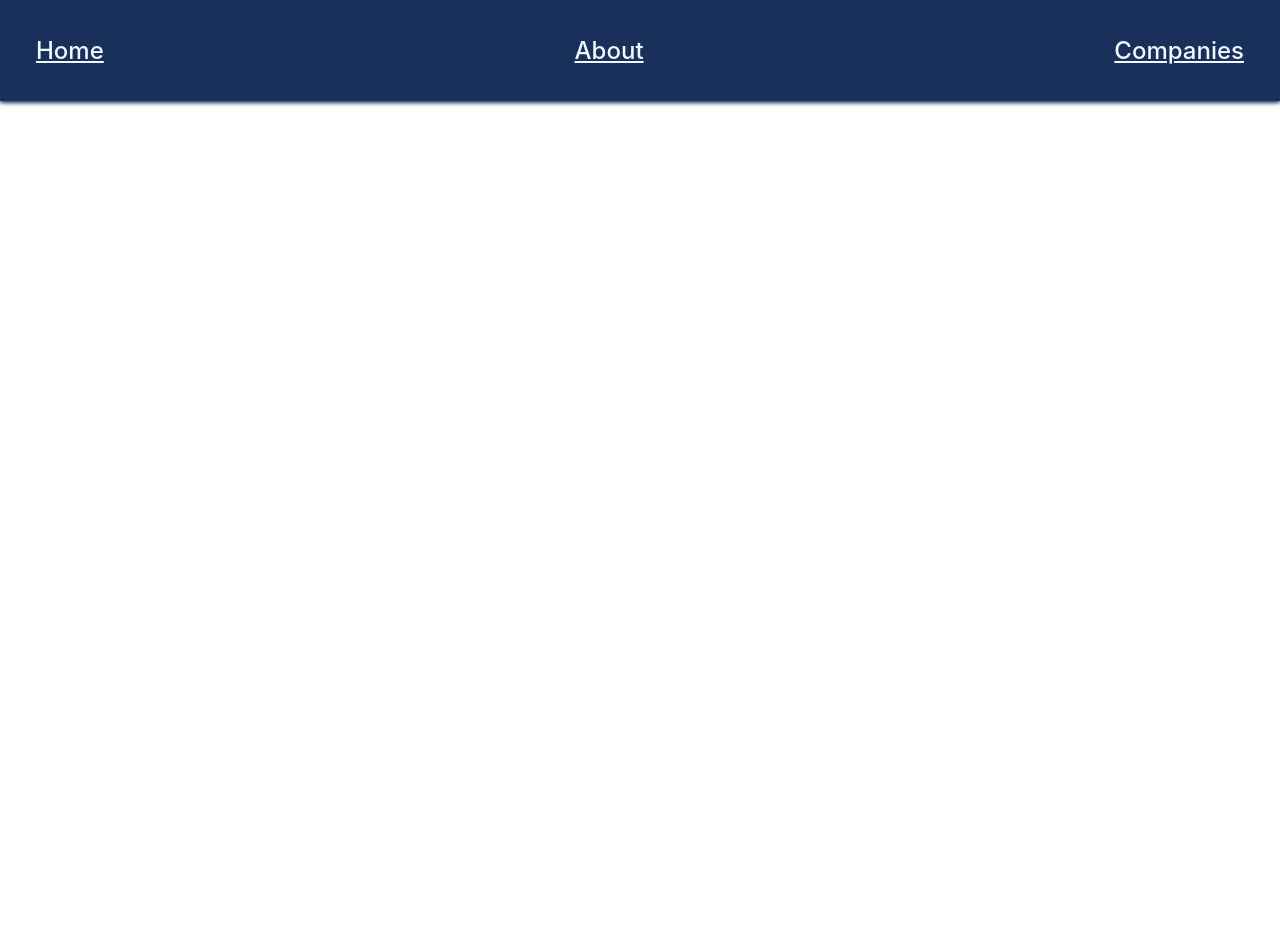
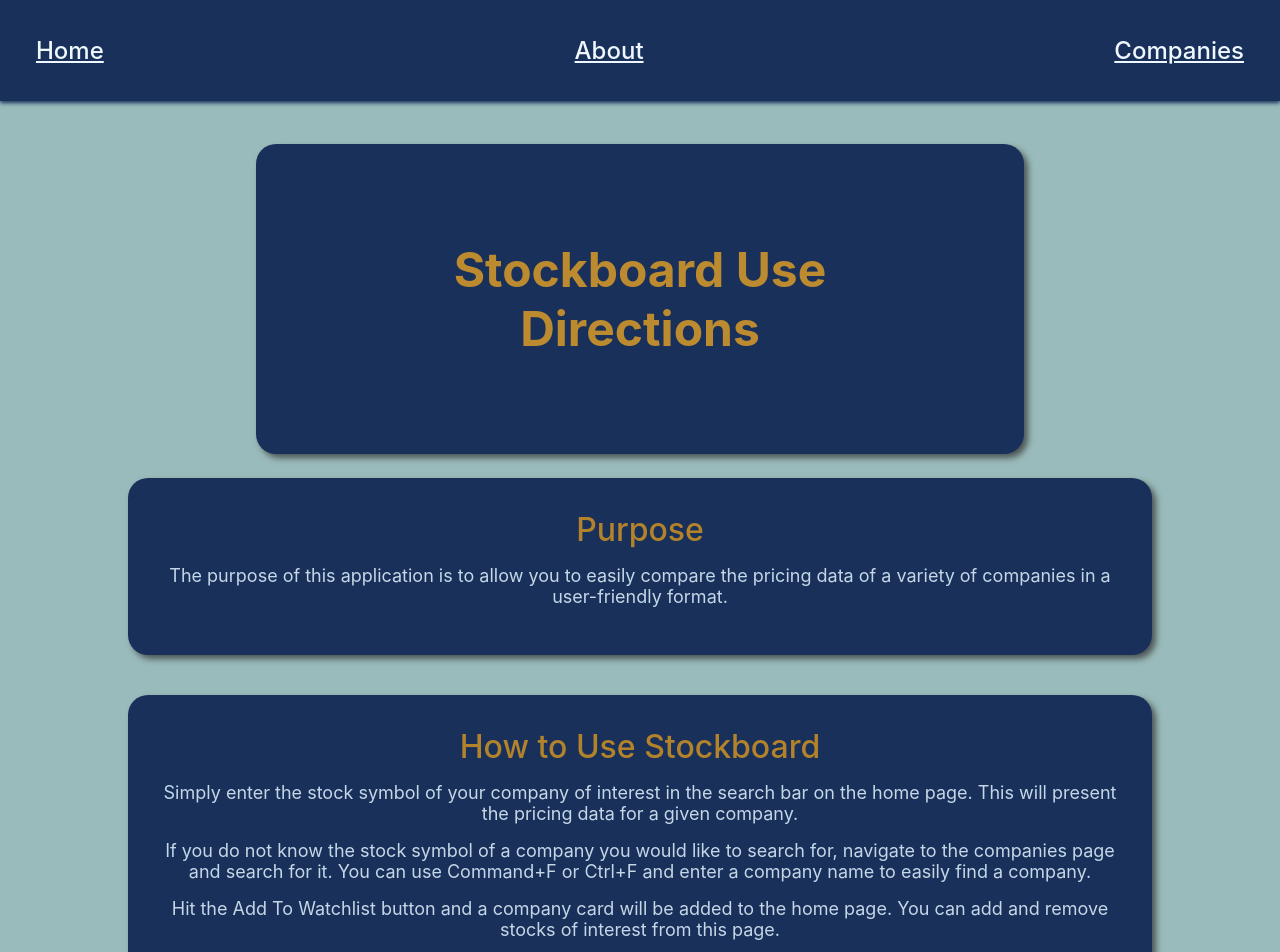
Before and after one commit to shivac1998/stockboard, a React (Create React App) app: page /about in a window 1280 px wide. Shown: the top 952 px of the page. Before the commit the page ends 800 px from the top, so only its background shows below. Built offline with nearby package versions, Linux system fonts and the light colour scheme.

Commit message:
CSS Changes

```diff
--- a/src/App.css
+++ b/src/App.css
@@ -71,6 +71,7 @@ section {
 
 .full .container {
   max-width: 100vh;
+  padding-top: 15vh;
 }
 
 .fullStock {
@@ -238,20 +239,122 @@ section {
   width: 100%;
 }
 
+.titleCompaniesContainer {
+  background: #18305a;
+  display: inline-block;
+  padding: 5vh;
+  margin-top: 3vh;
+  margin-bottom: 3vh;
+  margin-left: auto;
+  margin-right: auto;
+  border-radius: 20px;
+  box-shadow: 4px 4px 6px 0 #4d5555;
+}
+
+.titleCompanies {
+  text-align: center;
+  color: rgb(189, 139, 47);
+  width: 100%;
+  font-size: 4vh;
+}
+
 .company {
   padding: 10px;
-  color: rgb(121, 90, 33);
+  color: rgb(179, 131, 43);
 }
 
 .companiesSection {
   width: 100%;
   min-height: 100vh;
-  display: flex;
+  display: inline-block;
   background-color: #9abbbb;
+  padding-top: 15vh;
+  padding-bottom: 15vh;
+  align-items: center;
+  justify-content: center;
+  text-align: center;
 }
 
 .containerCompanies {
+  display: block;
+  width: 90%;
+  max-width: 85vw;
+  background: #18305a;
+  border-radius: 20px;
+  justify-content: center;
+  align-items: center;
+  box-shadow: 4px 4px 6px 0 #4d5555;
+  margin-left: auto;
+  margin-right: auto;
+  padding-top: 1vh;
+  padding-bottom: 1vh;
+}
+
+.aboutSection {
   width: 100%;
-  max-width: 980px;
-  margin: auto;
+  min-height: 100vh;
+  display: inline-block;
+  background-color: #9abbbb;
+  padding-top: 15vh;
+  padding-bottom: 15vh;
+  align-items: center;
+  justify-content: center;
+  text-align: center;
 }
+
+.containerAbout {
+  width: 95%;
+  max-width: 80vw;
+  margin-left: auto;
+  margin-right: auto;
+  background: #18305a;
+  border-radius: 20px;
+  justify-content: center;
+  align-items: center;
+  padding: 2rem;
+  margin-bottom: 5vh;
+  box-shadow: 4px 4px 6px 0 #4d5555;
+  text-align: center;
+  /* position: relative; */
+}
+
+.containerAboutTitle {
+  background: #18305a;
+  display: inline-block;
+  padding: 5vh;
+  margin-top: 3vh;
+  margin-bottom: 3vh;
+  margin-left: auto;
+  margin-right: auto;
+  border-radius: 20px;
+  box-shadow: 4px 4px 6px 0 #4d5555;
+}
+
+.aboutTitle {
+  padding: 4vh;
+  font-size: 4vh;
+  font-weight: 200;
+  display: inline-block;
+  text-align: center;
+  color: rgb(189, 139, 47);
+  width: 80%;
+  margin-top: 3vh;
+  margin-bottom: 3vh;
+  margin-right: auto;
+  margin-left: auto;
+}
+
+.abouth2 {
+  font-size: 4vh;
+  margin-bottom: 1vh;
+  font-weight: 500;
+  color: rgb(179, 131, 43);
+}
+
+.aboutp {
+  font-size: large;
+  font-weight: 400;
+  margin-top: 2vh;
+  margin-bottom: 2vh;
+  color: rgb(197, 215, 231);
+}
--- a/src/components/FullStock.js
+++ b/src/components/FullStock.js
@@ -40,27 +40,52 @@ const FullStock = (stock) => {
     }
   };
 
+  // useEffect(() => {
+  //   if (!isLoaded) {
+  //     fetch(
+  //       `https://www.alphavantage.co/query?function=GLOBAL_QUOTE&symbol=${title}&apikey=R9RQMHGJCJ3RRDVD`
+  //     )
+  //       .then((res) => res.json())
+  //       .then(
+  //         (res) => {
+  //           setIsLoaded(true);
+  //           setStockInfo(res);
+  //           if (favorites.includes(title)) {
+  //             stockIsFavorite.current = true;
+  //           } else {
+  //             stockIsFavorite.current = false;
+  //           }
+  //         },
+  //         (error) => {
+  //           setIsLoaded(true);
+  //           setError(error);
+  //         }
+  //       );
+  //   }
+  // }, []);
+
   useEffect(() => {
-    if (!isLoaded) {
-      fetch(
+    async function fetchData() {
+      try {
+        const res = await fetch(
           `https://www.alphavantage.co/query?function=GLOBAL_QUOTE&symbol=${title}&apikey=R9RQMHGJCJ3RRDVD`
-      )
-        .then((res) => res.json())
-        .then(
-          (res) => {
+        );
+        if (!res.ok) throw new Error(res.statusText);
+        const json = await res.json();
         setIsLoaded(true);
-            setStockInfo(res);
+        setStockInfo(json);
+        setIsLoaded(true);
         if (favorites.includes(title)) {
           stockIsFavorite.current = true;
         } else {
           stockIsFavorite.current = false;
         }
-          },
-          (error) => {
-            setIsLoaded(true);
+      } catch (error) {
         setError(error);
       }
-        );
+    }
+    if (!isLoaded) {
+      fetchData();
     }
   }, []);
 
--- a/src/pages/About.js
+++ b/src/pages/About.js
@@ -2,12 +2,46 @@ import React from "react";
 
 function About() {
   return (
-    <div>
-      About
-      <div>
-        <h1>AYOOOOO</h1>
+    <section className="aboutSection">
+      <div className="containerAboutTitle">
+        <div className="aboutTitle">
+          <h1>Stockboard Use Directions </h1>
+        </div>
       </div>
-    </div>
+      <div className="containerAbout">
+        <h2 className="abouth2">Purpose</h2>
+        <p className="aboutp">
+          The purpose of this application is to allow you to easily compare the
+          pricing data of a variety of companies in a user-friendly format.{" "}
+        </p>
+      </div>
+      <div className="containerAbout">
+        <h2 className="abouth2">How to Use Stockboard</h2>
+        <p className="aboutp">
+          Simply enter the stock symbol of your company of interest in the
+          search bar on the home page. This will present the pricing data for a
+          given company.
+        </p>
+        <p className="aboutp">
+          If you do not know the stock symbol of a company you would like to
+          search for, navigate to the companies page and search for it. You can
+          use Command+F or Ctrl+F and enter a company name to easily find a
+          company.
+        </p>
+        <p className="aboutp">
+          Hit the Add To Watchlist button and a company card will be added to
+          the home page. You can add and remove stocks of interest from this
+          page.
+        </p>
+      </div>
+      <div className="containerAbout">
+        <h2 className="abouth2">*Warning*</h2>
+        <p className="aboutp">
+          Refrain from hitting the refresh button. This will eliminate all of
+          your favorited stocks from the home page.
+        </p>
+      </div>
+    </section>
   );
 }
 
--- a/src/pages/PopularStocks.js
+++ b/src/pages/PopularStocks.js
@@ -3,10 +3,12 @@ import React from "react";
 const PopularStocks = () => {
   return (
     <section className="companiesSection">
-      <div className="containerCompanies">
-        <div className="title">
+      <div className="titleCompaniesContainer">
+        <div className="titleCompanies">
           <h1>Company Symbols Lookup</h1>
         </div>
+      </div>
+      <div className="containerCompanies">
         <div className="stockList">
           <ul className="company">AAPL - Apple, Inc.</ul>
           <ul className="company">AMZN - Amazon</ul>
```
Lines whose indentation alone changed are shown as unchanged.
